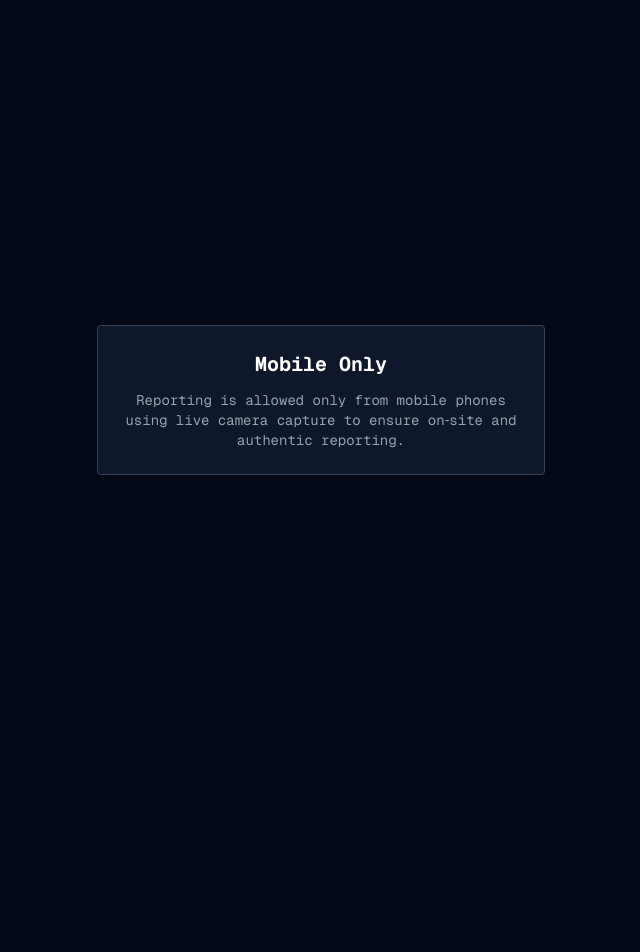
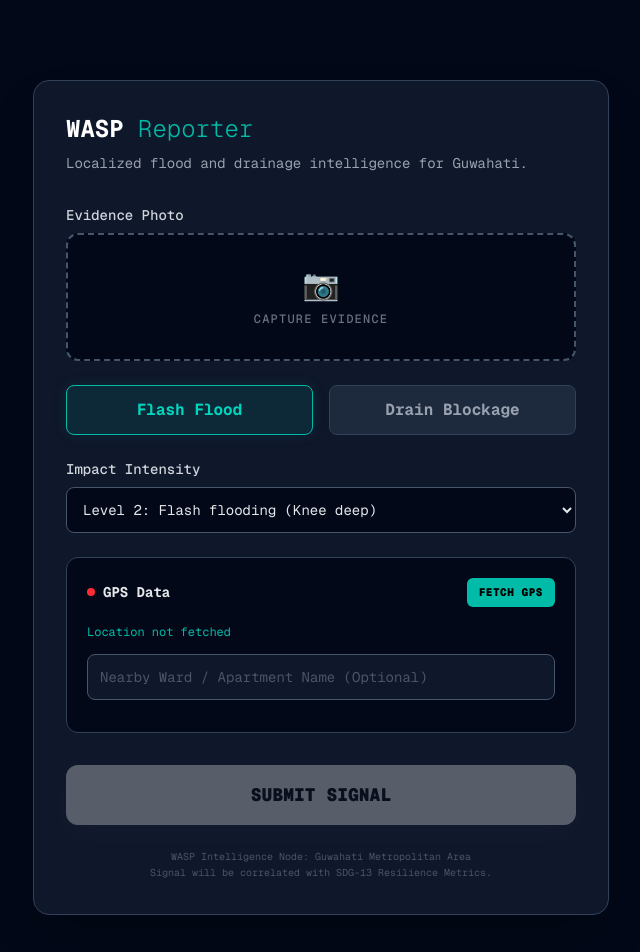
Before and after one commit to eklavyadev/roadwatch, a Next.js app: page /report in a window 1280 px wide. Shown: the top 952 px of the page, without its empty margins (319-959 px from the left). Before the commit the page ends 800 px from the top, so only its background shows below. Built offline with nearby package versions, Linux system fonts and the light colour scheme.

Commit message:
Card Visibility to Approved Reports only

```diff
--- a/app/api/report/create/route.ts
+++ b/app/api/report/create/route.ts
@@ -7,7 +7,7 @@ const supabase = createClient(
 );
 
 const MAX_SIZE_MB = 10;
-const DUPLICATE_RADIUS_METERS = 200;
+const DUPLICATE_RADIUS_METERS = 50;
 
 /* ---------- SAFE FILE NAME ---------- */
 function generateSafeFileName(file: File) {
--- a/app/report/page.tsx
+++ b/app/report/page.tsx
@@ -3,9 +3,10 @@
 import { useEffect, useState } from 'react';
 import imageCompression from 'browser-image-compression';
 
+/* ---------- IMAGE COMPRESSION ---------- */
 async function compressImage(file: File) {
   return await imageCompression(file, {
-    maxSizeMB: 1,          // < 1MB
+    maxSizeMB: 1,
     maxWidthOrHeight: 1280,
     useWebWorker: true,
     initialQuality: 0.7,
@@ -13,40 +14,21 @@ async function compressImage(file: File) {
   });
 }
 
-
-const MAX_SIZE_MB = 10;
-const MAX_GPS_ACCURACY = 200; // meters
-
-const IMPACT_LABELS: Record<
-  string,
-  { value: number; label: string }[]
-> = {
-  pothole: [
-    { value: 1, label: 'Minor surface damage' },
-    { value: 2, label: 'Moderate dip / uneven road' },
-    { value: 3, label: 'Severe / accident‑prone pothole' },
+/* ---------- CONSTANTS ---------- */
+const IMPACT_LABELS: Record<string, { value: number; label: string }[]> = {
+  flooding: [
+    { value: 1, label: 'Water accumulation (Ankle deep)' },
+    { value: 2, label: 'Flash flooding (Knee deep)' },
+    { value: 3, label: 'Severe flooding (Property damage risk)' },
   ],
-  streetlight: [
-    { value: 1, label: 'Flickering occasionally' },
-    { value: 2, label: 'Often off / unstable' },
-    { value: 3, label: 'Completely not working' },
-  ],
-  traffic_signal: [
-    { value: 1, label: 'Delayed / slow response' },
-    { value: 2, label: 'Stuck on one color' },
-    { value: 3, label: 'Not functioning at all' },
-  ],
-  open_drainage: [
-    { value: 1, label: 'Partially open' },
-    { value: 2, label: 'Fully open' },
-    { value: 3, label: 'Deep / hazardous' },
+  drainage_blockage: [
+    { value: 1, label: 'Minor debris / Partial blockage' },
+    { value: 2, label: 'Full blockage / Stagnant water' },
+    { value: 3, label: 'Drain overflow / Hazardous open drain' },
   ],
 };
 
-
-
-
-export default function ReportPotholePage() {
+export default function ReportWaspIssuePage() {
   const [isMounted, setIsMounted] = useState(false);
 
   useEffect(() => {
@@ -54,33 +36,29 @@ export default function ReportPotholePage() {
   }, []);
 
   const [image, setImage] = useState<File | null>(null);
-
-  // System-detected (read-only)
-  const [autoLocation, setAutoLocation] = useState('Not detected yet');
-
-  // User-provided
+  const [autoLocation, setAutoLocation] = useState('Location not fetched');
   const [landmark, setLandmark] = useState('');
 
-  // GPS
   const [lat, setLat] = useState<number | null>(null);
   const [lng, setLng] = useState<number | null>(null);
   const [accuracy, setAccuracy] = useState<number | null>(null);
+
+  const [issueType, setIssueType] = useState('flooding');
+  const [impactLevel, setImpactLevel] = useState(2);
+
   const [loading, setLoading] = useState(false);
   const [success, setSuccess] = useState(false);
   const [error, setError] = useState('');
-  const [issueType, setIssueType] = useState('pothole');
-  const [impactLevel, setImpactLevel] = useState(2);
 
   const locationResolved = lat !== null && lng !== null;
-  const isAccuracyAcceptable =
-    accuracy !== null && accuracy <= MAX_GPS_ACCURACY;
 
   /* ---------- GET LOCATION ---------- */
   const getLocation = () => {
     setError('');
+    setAutoLocation('Fetching exact address...');
 
     if (!navigator.geolocation) {
-      setError('Geolocation not supported on this device');
+      setError('Geolocation not supported');
       return;
     }
 
@@ -88,310 +66,224 @@ export default function ReportPotholePage() {
       async (pos) => {
         const latitude = pos.coords.latitude;
         const longitude = pos.coords.longitude;
-
         setLat(latitude);
         setLng(longitude);
         setAccuracy(Math.round(pos.coords.accuracy));
 
+        const apiKey = process.env.NEXT_PUBLIC_GOOGLE_MAPS_API_KEY;
+
         try {
           const res = await fetch(
-            `https://maps.googleapis.com/maps/api/geocode/json?latlng=${latitude},${longitude}&key=${process.env.NEXT_PUBLIC_GOOGLE_MAPS_API_KEY}`
+            `https://maps.googleapis.com/maps/api/geocode/json?latlng=${latitude},${longitude}&key=${apiKey}`
           );
-
           const data = await res.json();
 
-          if (data.status === 'OK' && data.results?.length) {
+          if (data.status === 'OK' && data.results?.length > 0) {
             setAutoLocation(data.results[0].formatted_address);
           } else {
-            setAutoLocation('GPS reported location');
+            setAutoLocation(`Lat: ${latitude.toFixed(4)}, Lng: ${longitude.toFixed(4)}`);
           }
-        } catch {
-          setAutoLocation('GPS reported location');
+        } catch (err) {
+          console.error("Geocoding error:", err);
+          setAutoLocation("Address fetch failed (Check API Key)");
         }
       },
-      () => {
-        setError('Location permission denied');
+      (err) => {
+        setError('Location permission denied. Please enable GPS.');
+        setAutoLocation('Location not fetched');
       },
-      { enableHighAccuracy: true }
+      { enableHighAccuracy: true, timeout: 10000 }
     );
   };
 
-
-  /* -----------BLOCK PC--------------- */
-  const isMobileDevice = () => {
-  if (!isMounted) return false;
-
-  const ua = navigator.userAgent.toLowerCase();
-
-  const isMobileUA =
-    ua.includes('android') ||
-    ua.includes('iphone') ||
-    ua.includes('ipad');
-
-  const hasTouch = navigator.maxTouchPoints > 0;
-  const hasOrientation =
-    typeof window !== 'undefined' &&
-    'DeviceOrientationEvent' in window;
-
-  return isMobileUA && hasTouch && hasOrientation;
-};
-
-
-  /* ---------- SUBMIT ---------- */
+  /* ---------- SUBMIT TO API ---------- */
   const submitReport = async () => {
     setError('');
-
-  if (!image) {
-    setError('Please upload an image of the issue');
-    return;
-  }
-
-  if (!locationResolved) {
-    setError('Please detect your location using GPS');
-    return;
-  }
-
-  if (!isAccuracyAcceptable) {
-    setError(
-      'Location accuracy is too low. Please retry from an open area.'
-    );
-    return;
-  }
-
-  if (image.size > MAX_SIZE_MB * 1024 * 1024) {
-    setError('Please upload an image smaller than 10MB');
-    return;
-  }
+    if (!image) { setError('Please provide a photo of the issue'); return; }
+    if (!locationResolved) { setError('Location is required for flood alerts'); return; }
 
     setLoading(true);
     setSuccess(false);
 
-  const finalLocation = landmark.trim()
-    ? `(${landmark.trim()}) ${autoLocation}`
-    : autoLocation;
-
+    // Prepare FormData to match the Backend API requirements
     const formData = new FormData();
     formData.append('image', image);
-  formData.append('location', finalLocation);
+    formData.append('location', autoLocation);
+    formData.append('landmark', landmark.trim());
     formData.append('lat', String(lat));
     formData.append('lng', String(lng));
+    formData.append('type', issueType === 'flooding' ? 'Flash Flood' : 'Drain Blockage');
+    formData.append('impact_level', String(impactLevel));
 
-  // ✅ NEW FIELDS (as per final schema)
-  formData.append('type', issueType); // pothole / streetlight / traffic_signal / open_drainage
-  formData.append('impact_level', String(impactLevel)); // 1 / 2 / 3
-
+    try {
       const res = await fetch('/api/report/create', {
         method: 'POST',
         body: formData,
       });
 
-  const data = await res.json();
-  setLoading(false);
+      const result = await res.json();
 
       if (!res.ok) {
-    setError(data.error || 'Something went wrong');
-    return;
+        throw new Error(result.error || 'Submission failed');
       }
 
-  // Reset
+      setSuccess(true);
+      // Reset Form
       setImage(null);
       setLandmark('');
       setLat(null);
       setLng(null);
-  setAccuracy(null);
-  setAutoLocation('Not detected yet');
-  setImpactLevel(3);
-  setIssueType('pothole');
-  setSuccess(true);
+      setAutoLocation('Location not fetched');
+
+      // Auto-hide success message after 5 seconds
+      setTimeout(() => setSuccess(false), 5000);
+
+    } catch (err: any) {
+      setError(err.message || 'Submission failed. Please try again.');
+    } finally {
+      setLoading(false);
+    }
   };
 
-  if (!isMobileDevice()) {
+  if (!isMounted) return null;
+
   return (
-    <div className="min-h-screen flex items-center justify-center bg-[#020817] text-white p-6">
-      <div className="max-w-md text-center border border-slate-700 p-6 rounded bg-[#0f172a]">
-        <h2 className="text-xl font-bold mb-3">Mobile Only</h2>
-        <p className="text-gray-400 text-sm">
-          Reporting is allowed only from mobile phones using live camera capture
-          to ensure on‑site and authentic reporting.
+    <div className="min-h-screen bg-[#020817] text-white px-6 py-20">
+      <div className="mx-auto max-w-xl bg-[#0f172a] p-8 rounded-2xl border border-slate-700 shadow-2xl">
+        <div className="flex items-center gap-2 mb-2">
+            <h1 className="text-2xl font-bold">WASP <span className="text-teal-500 font-light">Reporter</span></h1>
+        </div>
+        <p className="text-gray-400 text-sm mb-8">Localized flood and drainage intelligence for Guwahati.</p>
+
+        {success && (
+          <div className="mb-6 rounded-lg bg-teal-500/10 border border-teal-500 p-4 text-sm text-teal-400 font-medium animate-in fade-in slide-in-from-top-2">
+            ✅ Success! Your report is live on the Resilience Dashboard.
+          </div>
+        )}
+
+        {error && (
+          <div className="mb-6 rounded-lg bg-red-600/10 border border-red-600 p-4 text-sm text-red-400 animate-in shake">
+            ⚠️ {error}
+          </div>
+        )}
+
+        {/* Image Upload Area */}
+        <div className="mb-6">
+          <label className="block text-sm font-medium text-gray-300 mb-2">Evidence Photo</label>
+          <div
+            onClick={() => document.getElementById('fileInput')?.click()}
+            className={`border-2 border-dashed rounded-xl p-8 text-center transition cursor-pointer bg-[#020817] ${image ? 'border-teal-500' : 'border-slate-600 hover:border-teal-500'}`}
+          >
+            {image ? (
+                <div className="relative">
+                  <img src={URL.createObjectURL(image)} className="max-h-48 mx-auto rounded-lg shadow-lg" alt="Preview" />
+                  <p className="text-[10px] text-teal-500 mt-2">Image Compressed Successfully</p>
+                </div>
+            ) : (
+                <div className="text-gray-500">
+                    <span className="text-3xl block mb-2">📷</span>
+                    <p className="text-xs font-medium uppercase tracking-widest">Capture Evidence</p>
+                </div>
+            )}
+          </div>
+          <input
+            id="fileInput"
+            type="file"
+            accept="image/*"
+            capture="environment"
+            className="hidden"
+            onChange={async (e) => {
+              const file = e.target.files?.[0];
+              if (file) {
+                setLoading(true);
+                const compressed = await compressImage(file);
+                setImage(compressed);
+                setLoading(false);
+              }
+            }}
+          />
+        </div>
+
+        {/* Issue Type Selector */}
+        <div className="grid grid-cols-2 gap-4 mb-6">
+            <button
+                type="button"
+                onClick={() => setIssueType('flooding')}
+                className={`py-3 rounded-lg border font-bold transition-all ${issueType === 'flooding' ? 'border-teal-500 bg-teal-500/10 text-teal-400 shadow-[0_0_15px_rgba(20,184,166,0.1)]' : 'border-slate-700 bg-slate-800 text-gray-400'}`}
+            >
+                Flash Flood
+            </button>
+            <button
+                type="button"
+                onClick={() => setIssueType('drainage_blockage')}
+                className={`py-3 rounded-lg border font-bold transition-all ${issueType === 'drainage_blockage' ? 'border-teal-500 bg-teal-500/10 text-teal-400 shadow-[0_0_15px_rgba(20,184,166,0.1)]' : 'border-slate-700 bg-slate-800 text-gray-400'}`}
+            >
+                Drain Blockage
+            </button>
+        </div>
+
+        {/* Severity Selector */}
+        <div className="mb-6">
+          <label className="block text-sm font-medium text-gray-300 mb-2">Impact Intensity</label>
+          <select
+            value={impactLevel}
+            onChange={(e) => setImpactLevel(Number(e.target.value))}
+            className="w-full bg-[#020817] border border-slate-600 p-3 rounded-lg focus:ring-2 focus:ring-teal-500 outline-none text-sm text-gray-200"
+          >
+            {IMPACT_LABELS[issueType].map((opt) => (
+              <option key={opt.value} value={opt.value}>Level {opt.value}: {opt.label}</option>
+            ))}
+          </select>
+        </div>
+
+        {/* Location Box */}
+        <div className="bg-[#020817] border border-slate-700 rounded-xl p-5 mb-8">
+            <div className="flex justify-between items-center mb-4">
+                <span className="text-sm font-bold text-gray-200 flex items-center gap-2">
+                  <span className={`h-2 w-2 rounded-full ${locationResolved ? 'bg-teal-500 animate-pulse' : 'bg-red-500'}`} />
+                  GPS Data
+                </span>
+                <button
+                    type="button"
+                    onClick={getLocation}
+                    className="bg-teal-500 text-black px-3 py-1.5 rounded-md text-[11px] font-black uppercase tracking-wider hover:bg-teal-400 transition"
+                >
+                    {locationResolved ? 'Recalibrate' : 'Fetch GPS'}
+                </button>
+            </div>
+
+            <p className="text-xs text-teal-500 mb-3 font-mono leading-relaxed line-clamp-2">{autoLocation}</p>
+
+            <input
+                type="text"
+                placeholder="Nearby Ward / Apartment Name (Optional)"
+                value={landmark}
+                onChange={(e) => setLandmark(e.target.value)}
+                className="w-full bg-[#0f172a] border border-slate-600 p-3 rounded-lg text-sm mb-3 focus:border-teal-500 outline-none placeholder:text-gray-600"
+            />
+
+            {locationResolved && (
+                <div className="flex justify-between text-[10px] text-gray-500 font-mono">
+                    <span>LAT: {lat?.toFixed(5)}</span>
+                    <span>LNG: {lng?.toFixed(5)}</span>
+                    <span className="text-teal-600">ACCURACY: ±{accuracy}m</span>
+                </div>
+            )}
+        </div>
+
+        <button
+          onClick={submitReport}
+          disabled={loading || !locationResolved}
+          className="w-full bg-white text-black py-4 rounded-xl font-black text-lg hover:bg-teal-500 hover:text-black disabled:opacity-30 disabled:grayscale transition-all shadow-[0_10px_30px_rgba(255,255,255,0.05)] active:scale-95"
+        >
+          {loading ? 'UPLOADING DATA...' : 'SUBMIT SIGNAL'}
+        </button>
+
+        <p className="text-[10px] text-gray-600 mt-6 text-center leading-relaxed">
+          WASP Intelligence Node: Guwahati Metropolitan Area<br/>
+          Signal will be correlated with SDG-13 Resilience Metrics.
         </p>
       </div>
     </div>
   );
 }
-
-  return (
-    <div className="min-h-screen bg-[#020817] text-white px-6 py-20">
-      <div className="mx-auto max-w-xl bg-[#0f172a] p-6 rounded border border-slate-700">
-        <h1 className="text-2xl font-bold mb-6">Report an Issue</h1>
-
-        {success && (
-          <div className="mb-4 rounded bg-green-600/20 border border-green-600 p-3 text-sm text-green-400">
-            ✅ Issue reported successfully.
-          </div>
-        )}
-
-        {error && (
-          <div className="mb-4 rounded bg-red-600/20 border border-red-600 p-3 text-sm text-red-400">
-            ⚠️ {error}
-          </div>
-        )}
-
-        {/* Image */}
-        <label className="block mb-4">
-          <span className="text-sm text-gray-300">
-            Capture / Upload photo (max 10MB)
-          </span>
-          <input
-            type="file"
-            accept="image/*"
-            capture="environment"
-            onChange={async (e) => {
-                const file = e.target.files?.[0];
-                if (!file) return;
-
-                const compressed = await compressImage(file);
-                setImage(compressed);
-              }}
-
-            className="mt-2 block w-full text-sm"
-          />
-        </label>
-
-        {image && (
-          <div className="mb-4">
-            <img
-              src={URL.createObjectURL(image)}
-              alt="preview"
-              className="w-full h-48 object-contain rounded border border-slate-600"
-            />
-          </div>
-        )}
-
-        {/* Landmark */}
-        <label className="block mb-4">
-          <span className="text-sm text-gray-300">
-            Nearest landmark (optional)
-          </span>
-          <input
-            type="text"
-            placeholder="e.g. Near bus stop, opposite school"
-            value={landmark}
-            onChange={(e) => setLandmark(e.target.value)}
-            className="mt-2 w-full rounded bg-[#020817] border border-slate-600 p-2"
-          />
-        </label>
-
-        {/* Auto location */}
-        <label className="block mb-4">
-          <span className="text-sm text-gray-300">
-            📍 Auto‑detected area (from GPS)
-          </span>
-          <input
-            type="text"
-            value={autoLocation}
-            disabled
-            className="mt-2 w-full rounded bg-[#020817] border border-slate-600 p-2 text-gray-400 cursor-not-allowed"
-          />
-        </label>
-
-        {!locationResolved && (
-          <button
-            onClick={getLocation}
-            className="mb-4 bg-cyan-500 text-black px-4 py-2 rounded text-sm font-semibold"
-          >
-            📍 Detect Location
-          </button>
-        )}
-
-        {locationResolved && accuracy !== null && (
-          <div className="mb-4 text-xs text-gray-400 space-y-1">
-            <p>
-              Lat: {lat!.toFixed(5)}, Lng: {lng!.toFixed(5)}
-            </p>
-            <p>📡 GPS Accuracy: ± {accuracy} meters</p>
-
-            {!isAccuracyAcceptable && (
-              <p className="text-red-400">
-                Location accuracy is too low. Try moving to an open area or reset
-                GPS via
-                <a
-                  href="https://maps.google.com"
-                  target="_blank"
-                  rel="noopener noreferrer"
-                  className="underline text-cyan-400 mx-1"
-                >
-                  maps.google.com
-                </a>
-                (required accuracy ≤ {MAX_GPS_ACCURACY}m).
-              </p>
-            )}
-          </div>
-        )}
-
-        {/* Severity */}
-        {/* <label className="block mb-6">
-          <span className="text-sm text-gray-300">Severity</span>
-          <select
-            value={severity}
-            onChange={(e) => setSeverity(Number(e.target.value))}
-            className="mt-2 w-full bg-[#020817] border border-slate-600 p-2 rounded"
-          >
-            <option value={1}>1 – Minor</option>
-            <option value={2}>2 – Low</option>
-            <option value={3}>3 – Medium</option>
-            <option value={4}>4 – High</option>
-            <option value={5}>5 – Critical</option>
-          </select>
-        </label> */}
-
-                {/* ISSUE TYPE */}
-        <label className="block mb-4">
-          <span className="text-sm text-gray-300">Issue Type</span>
-          <select
-            value={issueType}
-            onChange={(e) => {
-              setIssueType(e.target.value);
-              setImpactLevel(3); // reset on change
-            }}
-            className="mt-2 w-full bg-[#020817] border border-slate-600 p-2 rounded"
-          >
-            <option value="pothole">Pothole</option>
-            <option value="streetlight">Streetlight</option>
-            <option value="traffic_signal">Traffic Signal</option>
-            <option value="open_drainage">Open Drainage</option>
-          </select>
-        </label>
-
-        {/* IMPACT LEVEL (DYNAMIC) */}
-        <label className="block mb-6">
-          <span className="text-sm text-gray-300">Impact Level</span>
-          <select
-            value={impactLevel}
-            onChange={(e) => setImpactLevel(Number(e.target.value))}
-            className="mt-2 w-full bg-[#020817] border border-slate-600 p-2 rounded"
-          >
-            {IMPACT_LABELS[issueType].map((opt) => (
-              <option key={opt.value} value={opt.value}>
-                {opt.value} – {opt.label}
-              </option>
-            ))}
-          </select>
-        </label>
-
-        <button
-          onClick={submitReport}
-          disabled={loading || !locationResolved || !isAccuracyAcceptable}
-          className="w-full bg-white text-black py-3 rounded font-semibold disabled:opacity-60"
-        >
-          {loading ? 'Submitting…' : 'Submit Report'}
-        </button>
-
-        <p className="text-xs text-gray-400 mt-4 text-center">
-          Reports are published after automated verification.
-          <br />
-          Accurate GPS improves data quality for everyone.
-        </p>
-      </div>
-    </div>
-  );
-}
```
Lines whose indentation alone changed are shown as unchanged.
